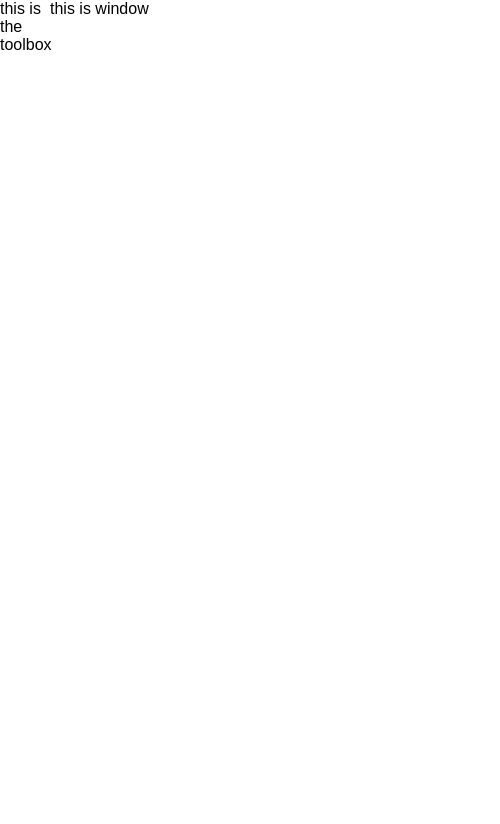
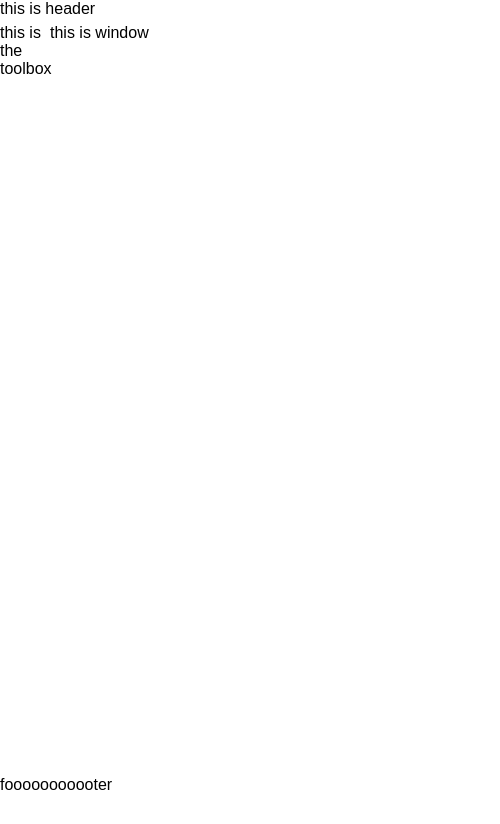
Before and after one commit to deaf-glassmakers/kedalion, an Electron app: page index.html in a window 500 px wide. Before the commit the page ends 800 px from the top, so only its background shows below. Drawn offline with Linux system fonts and the light colour scheme.

Commit message:
ADD:  new styles for layout

```diff
--- a/index.html
+++ b/index.html
@@ -11,10 +11,12 @@
 
   </head>
   <body>
+    <div id='header'>this is header</div>
     <div id='workstation'>
       <div id='toolbox'>this is the toolbox</div>
-      <div id='process'>this is window</div>
+      <div class='process'>this is window</div>
     </div>
+    <div id='footer'>fooooooooooter</div>
     <!-- <script src="./renderer.js"></script> -->
   </body>
 </html>
--- a/static/css/mainwindow.css
+++ b/static/css/mainwindow.css
@@ -19,9 +19,22 @@ body {
   font-family: 'Source Sans Pro', sans-serif;
 }
 
+#content {
+  display: flex;
+  flex-direction: column;
+}
+
 #workstation {
   display: flex;
   height: 100vh;
+  width: 100%;
+}
+
+#header {
+  position: relative;
+  height: 3vh;
+  left: 0;
+  top: 0;
   width: 100%;
 }
 
@@ -33,3 +46,11 @@ body {
   width: fill;
   flex-grow: 1;
 }
+
+#footer {
+  position: absolute;
+  height: 3vh;
+  left: 0;
+  bottom: 0;
+  width: 100%;
+}
```
